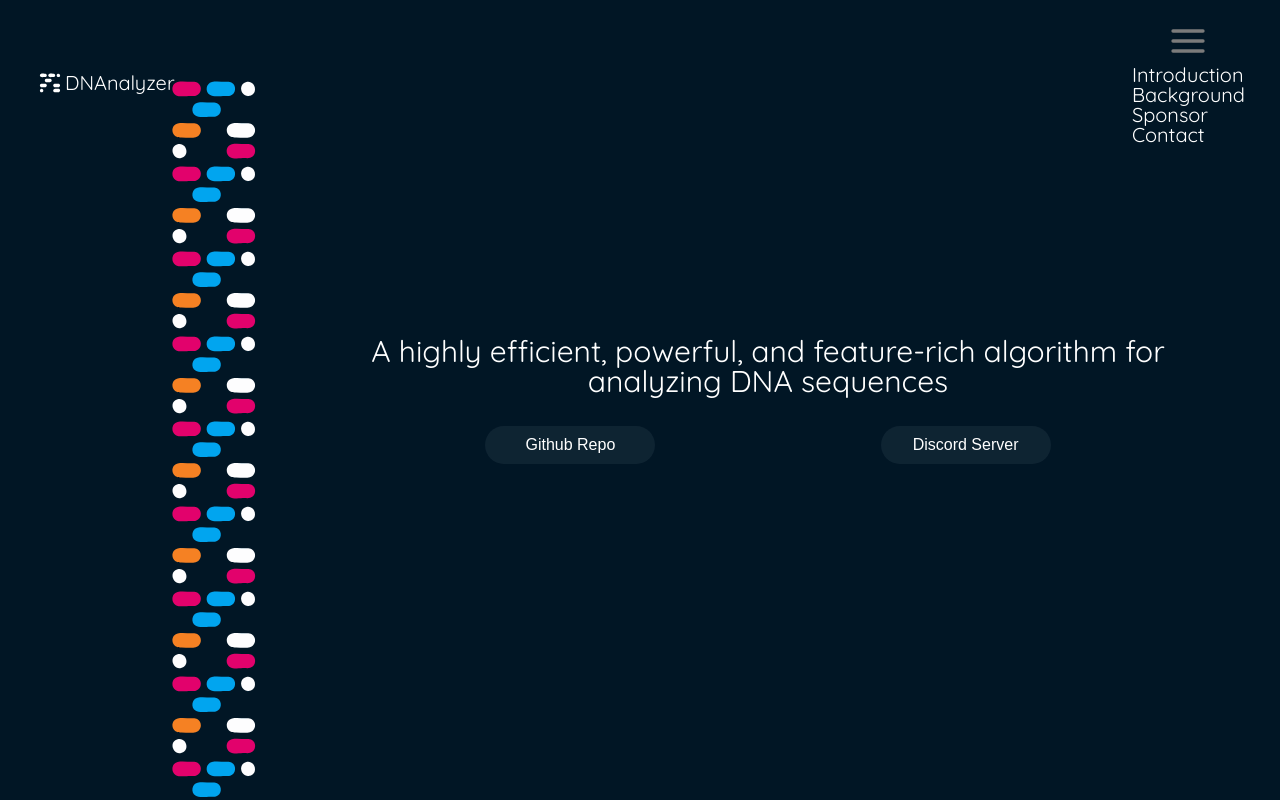
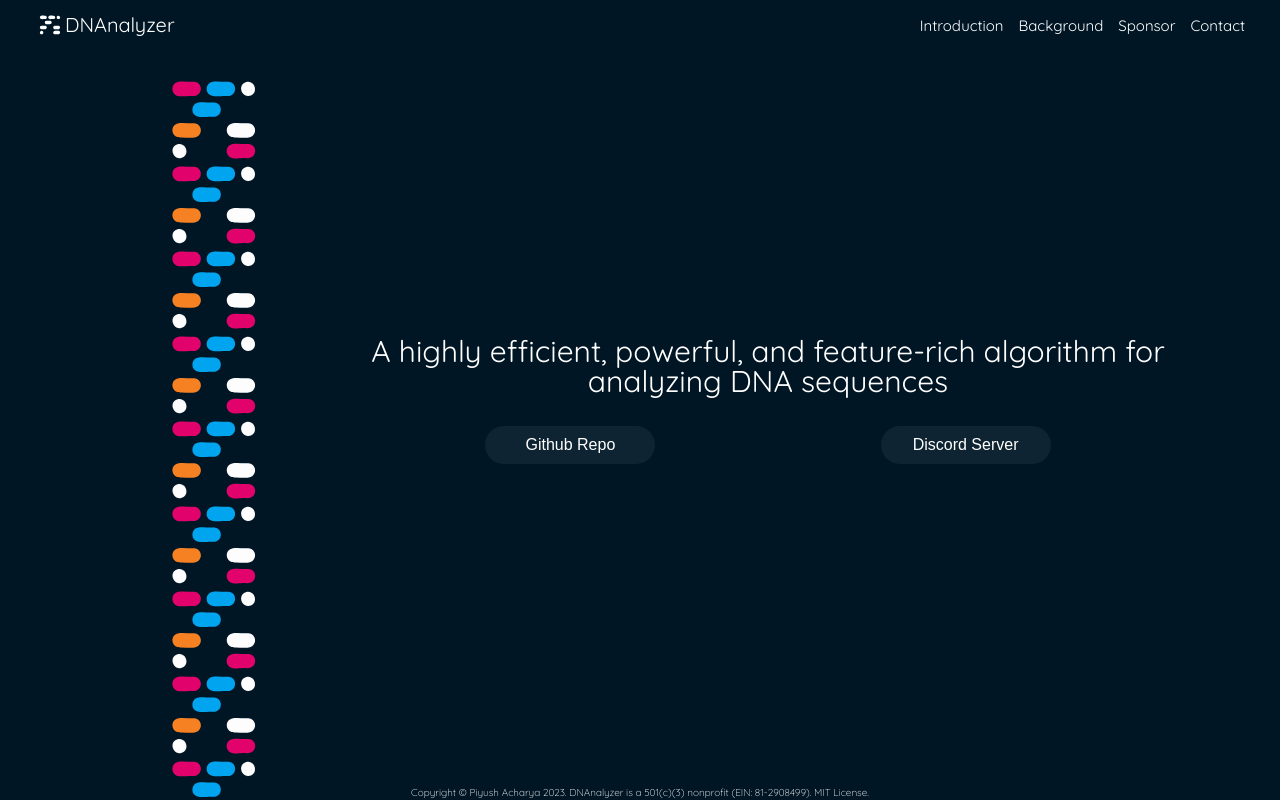
Before and after one commit to VerisimilitudeX/DNAnalyzer, a React (Create React App) app in the folder web/new/: page / in a window 1280 px wide. Built offline with nearby package versions, Linux system fonts and the light colour scheme.

Commit message:
added copyright and fixed tablet vp

```diff
--- a/web/new/src/App.js
+++ b/web/new/src/App.js
@@ -29,6 +29,7 @@ export default class App extends Component {
             <Route path="*" element={<NotFound />} />
           </Routes>
         </div>
+        <p className="copyright">Copyright © Piyush Acharya 2023. DNAnalyzer is a 501(c)(3) nonprofit (EIN: 81-2908499). MIT License.</p>
       </div>
     </Router>
 
--- a/web/new/src/components/Header.js
+++ b/web/new/src/components/Header.js
@@ -24,7 +24,7 @@ export default function Header() {
           <h1>DNAnalyzer</h1>
         </Link>
         <nav className="header--flex navBar">
-          <button onClick={handleToggle}>
+          <button className="hamburger--nav" onClick={handleToggle}>
             {navbarOpen ? (
               <MdClose
                 style={{ color: "#fff", width: "40px", height: "40px" }}
--- a/web/new/src/styles/global.css
+++ b/web/new/src/styles/global.css
@@ -46,8 +46,8 @@ h2 {
     margin-bottom: 1rem;
 }
 p {
+    color: #ffffff;
     font-weight: 300;
-    margin-bottom: 1.5rem;
     line-height: 1.5;
     hyphens: auto;
 }
@@ -63,8 +63,9 @@ a {
 header {
     background: #011625;
     color: #fff;
-    padding: 1rem 0;
+    padding: .5rem 0;
     height: 10%;
+    margin: auto;
 }
 .header--flex {
     display: flex;
@@ -124,6 +125,8 @@ header nav a:hover {
     color: #fff;
 }
 
+
+
 .actions--bar {
     background: #e9e5f0;
     padding: 1rem 0;
@@ -172,7 +175,7 @@ textarea {
 nav.navBar{
     display: flex;
     flex-direction: column;
-    justify-content: end;
+    justify-content: flex-end;
   }
 
   ul.menuNav li {
@@ -221,15 +224,41 @@ input:focus, button:focus, .button:focus, textarea:focus {
     outline: 2px solid #f9f9f9;
 }
 
+p.copyright {
+    font-size: .5rem;
+    width: 50%;
+    text-align: center;
+    position: absolute;
+    bottom: 0;
+    left: 0;
+    right: 0;
+    margin: auto
+
+}
+
 @media screen and (min-width: 600px) {
 
     div.button--div {
         flex-direction: row;
     }
 
+    a.header--logo {
+        padding-left: .75rem;
+        font-size: .75rem;
+    }
     ul.menuNav li{
+        display: block;
+    }
+
+    ul.menuNav {
         display: flex;
-        flex-direction: column;
+        flex-direction: row;
+      }
+
+      nav.navBar {
+        flex-direction: row;
+        flex-wrap: nowrap;
+        justify-content: center;
       }
 
     div.logo--pattern {
@@ -247,6 +276,10 @@ input:focus, button:focus, .button:focus, textarea:focus {
 
     div.main--text {
         width: 85%;
+    }
+
+    button.hamburger--nav {
+        display: none;
     }
 }
 @media screen and (min-width: 800px) {
```
